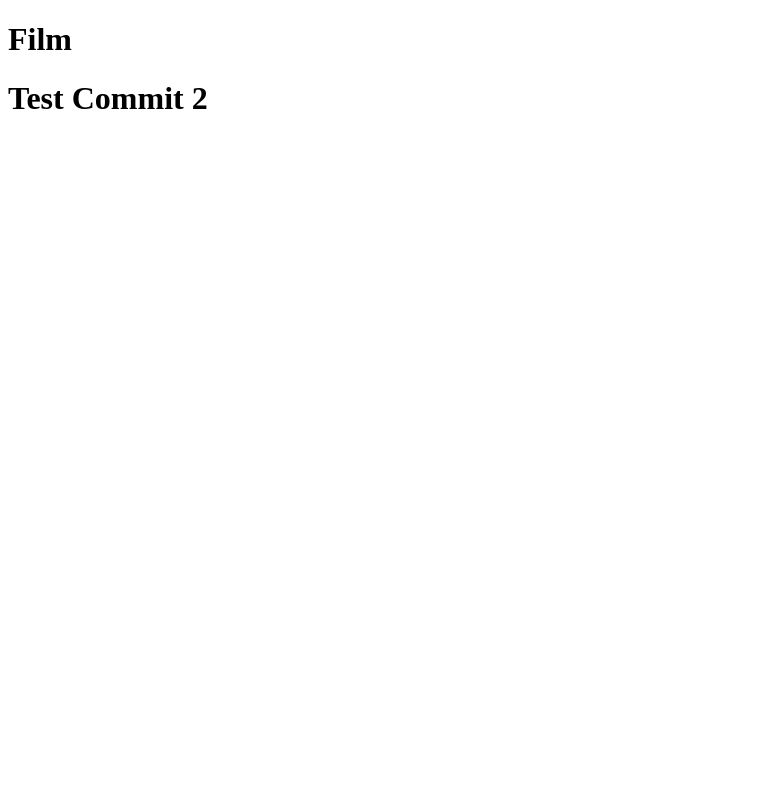
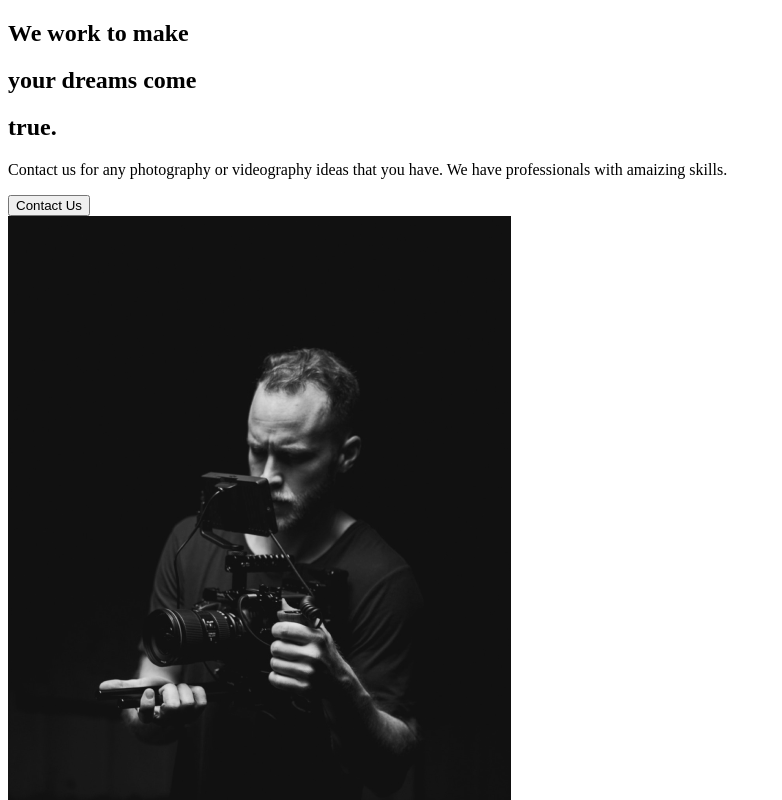
Before and after one commit to BojanIstvancic/the-creative-react-course-capture, a React (Create React App) app: page / in a window 1280 px wide. Shown: the top 800 px of the page, without its empty margins (0-782 px from the left). Built offline with nearby package versions, Linux system fonts and the light colour scheme.

Commit message:
2. About Section

```diff
--- a/src/App.js
+++ b/src/App.js
@@ -1,8 +1,9 @@
+import AboutUs from "./pages/AboutUs";
+
 function App() {
   return (
     <div className="App">
-      <h1>Film</h1>
-      <h1>Test Commit 2</h1>
+      <AboutUs />
     </div>
   );
 }
--- /dev/null
+++ b/src/components/AboutSection.js
@@ -0,0 +1,34 @@
+import React from "react";
+import home1 from "../img/home1.png";
+
+const AboutSection = () => {
+  return (
+    <div>
+      <div className="description">
+        <div className="title">
+          <div className="hide">
+            <h2>We work to make</h2>
+          </div>
+          <div className="hide">
+            <h2>
+              your <span>dreams</span> come
+            </h2>
+          </div>
+          <div className="hide">
+            <h2>true.</h2>
+          </div>
+          <p>
+            Contact us for any photography or videography ideas that you have.
+            We have professionals with amaizing skills.
+          </p>
+          <button>Contact Us</button>
+        </div>
+      </div>
+      <div className="image">
+        <img src={home1} alt="guy with the camera" />
+      </div>
+    </div>
+  );
+};
+
+export default AboutSection;
--- /dev/null
+++ b/src/pages/AboutUs.js
@@ -0,0 +1,8 @@
+import React from "react";
+import AboutSection from "../components/AboutSection";
+
+const AboutUs = () => {
+  return <AboutSection />;
+};
+
+export default AboutUs;
```
